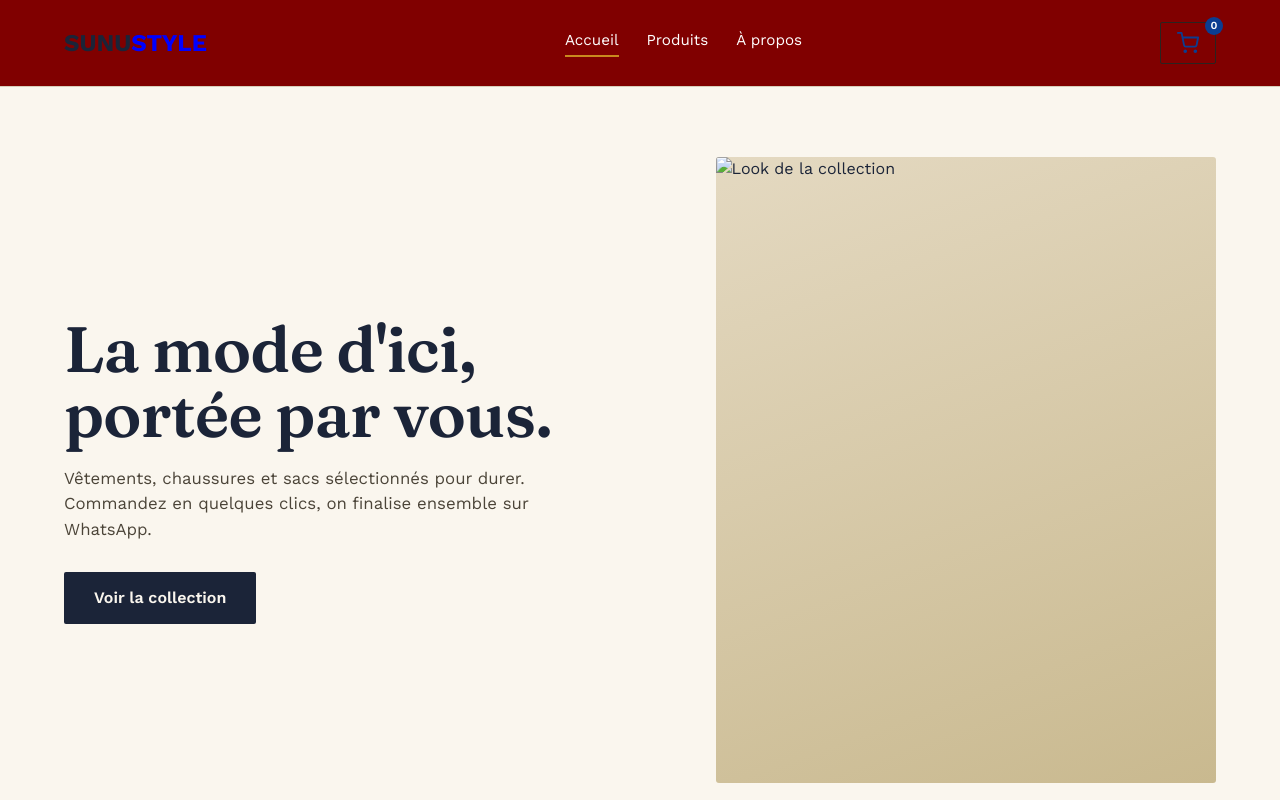
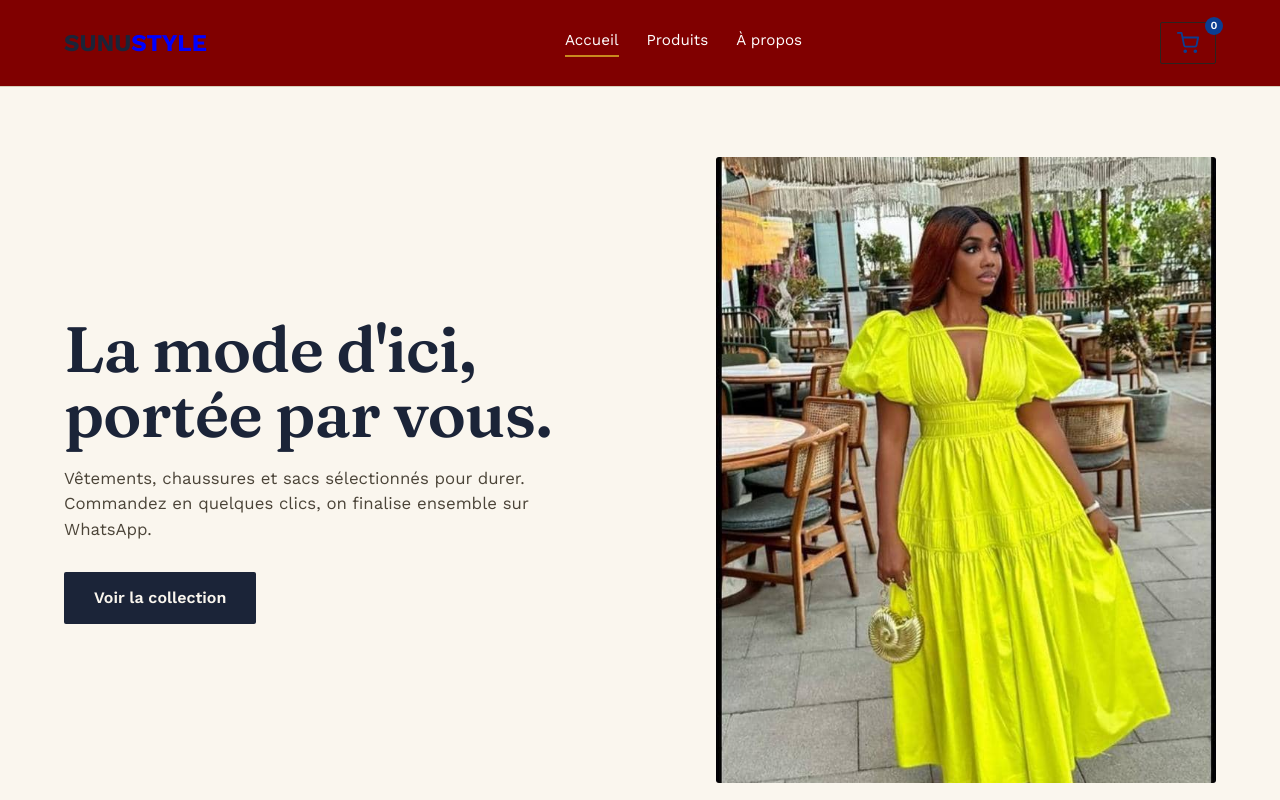
Before and after one commit to awasenet/sunu_busness, a plain HTML site: page index.html in a window 1280 px wide. Shown: the top 800 px of the page. Drawn offline with nearby package versions, Linux system fonts and the light colour scheme; files whose address does not match are found by name.

Commit message:
Add files via upload

```diff
--- a/index.html
+++ b/index.html
@@ -35,7 +35,7 @@
     <a href="produit.html" class="cta">Voir la collection</a>
   </div>
   <div class="hero-image">
-    <img src="images/robe-jaune-fluo.jpeg" alt="Look de la collection">
+    <img src="robe-jaune-fluo.jpeg" alt="Look de la collection">
   </div>
 </section>
 
```
